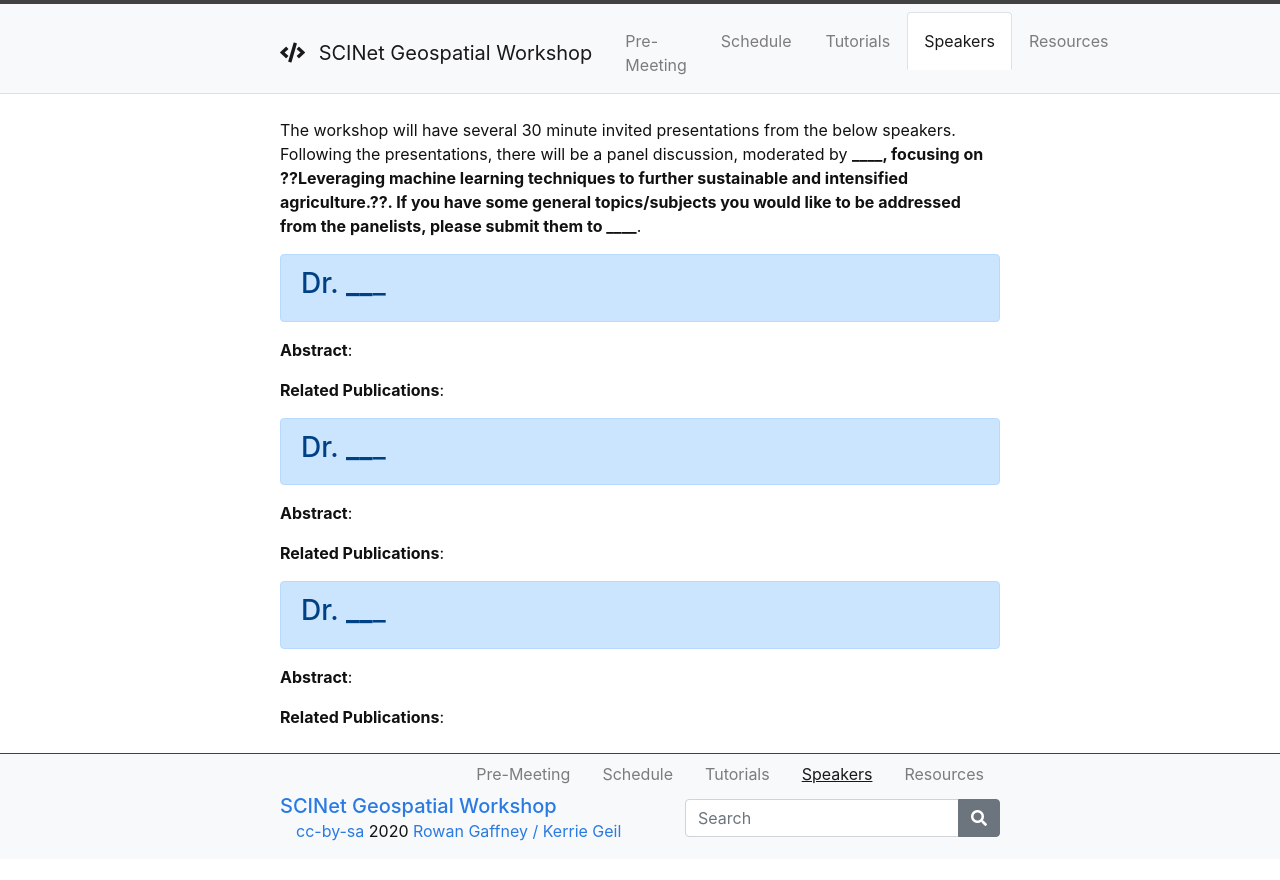
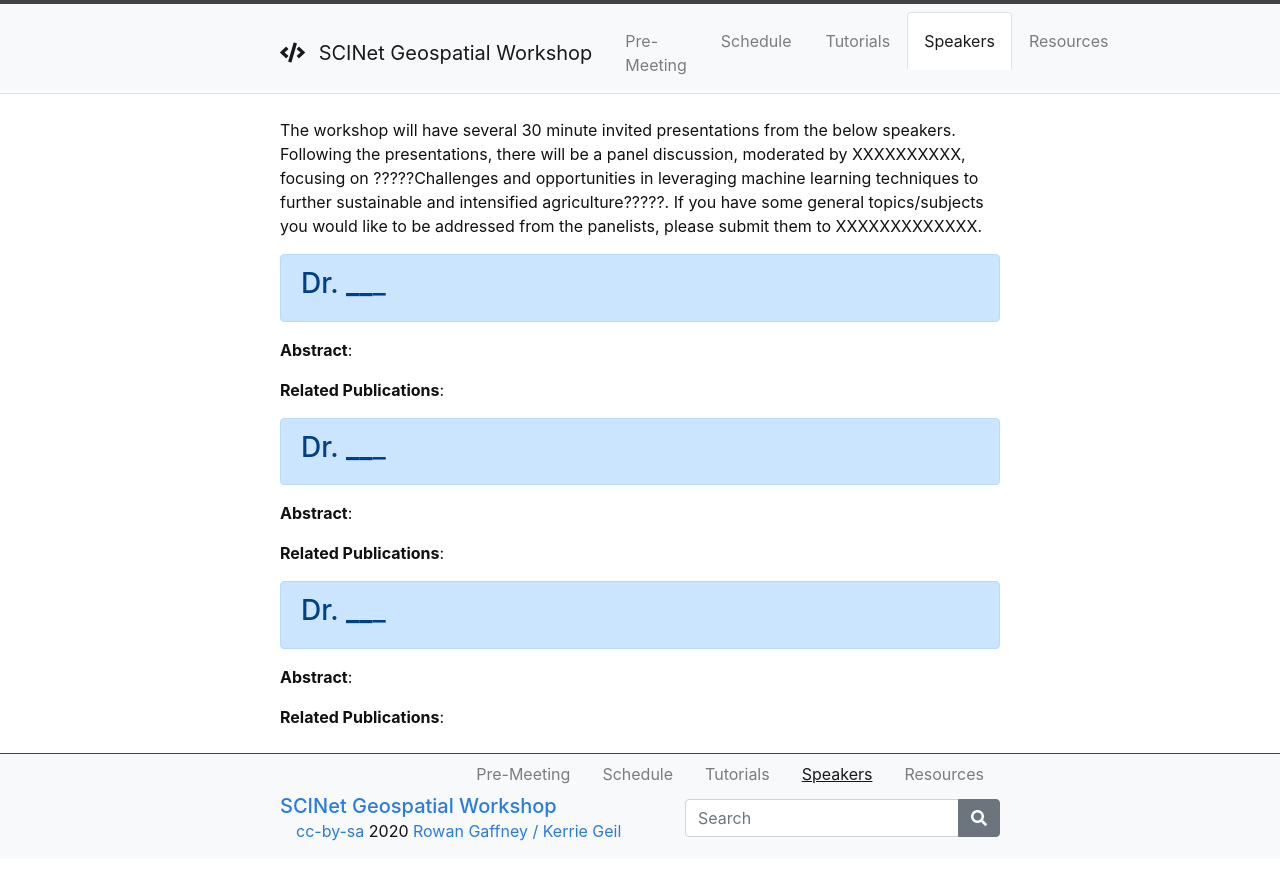
Before and after one commit to sstill88/SCINET-GEOSPATIAL-RESEARCH-WG, a Jekyll site: the page built from content/3-speakers.md, in a window 1280 px wide. Shown: the top 880 px of the page. Built offline with Jekyll 4.4.1, drawn with Linux system fonts in a browser that asks for light colours.

Commit message:
formatting fix

```diff
--- a/content/3-speakers.md
+++ b/content/3-speakers.md
@@ -3,7 +3,7 @@
 nav: true
 ---
 
-The workshop will have several 30 minute invited presentations from the below speakers. Following the presentations, there will be a panel discussion, moderated by __________, focusing on ??Leveraging machine learning techniques to further sustainable and intensified agriculture.??. If you have some general topics/subjects you would like to be addressed from the panelists, please submit them to __________.
+The workshop will have several 30 minute invited presentations from the below speakers. Following the presentations, there will be a panel discussion, moderated by XXXXXXXXXX, focusing on ?????Challenges and opportunities in leveraging machine learning techniques to further sustainable and intensified agriculture?????. If you have some general topics/subjects you would like to be addressed from the panelists, please submit them to XXXXXXXXXXXXX.
 
 
 {% capture text %}### Dr. _______{% endcapture %}
```
